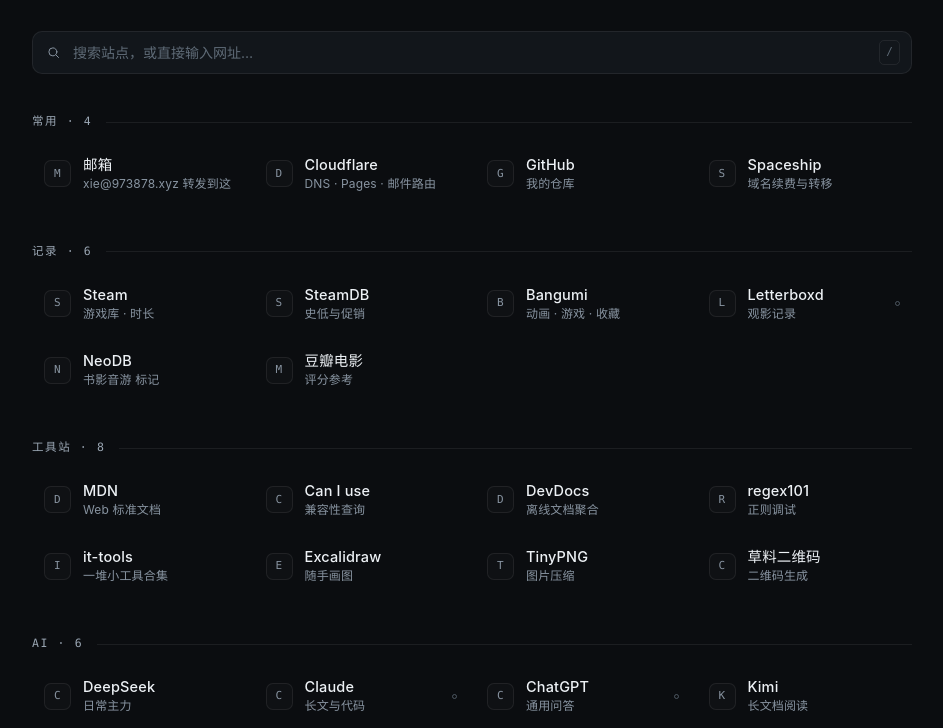
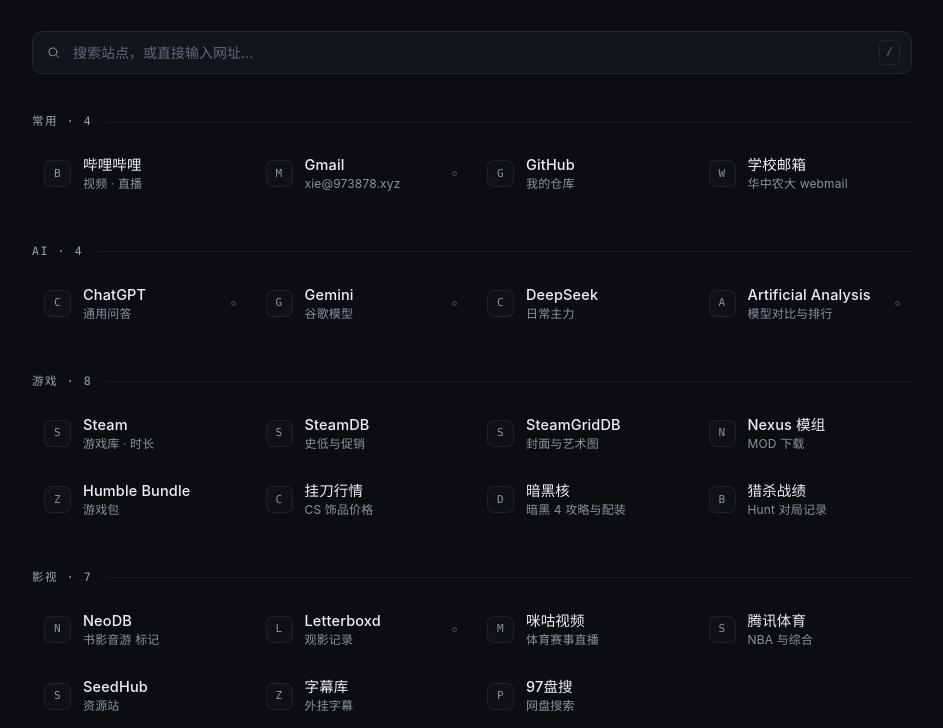
Before and after one commit to xiebro01/973878-site, a plain HTML site: page nav/index.html in a window 1280 px wide. Shown: the part 224-952 px from the top of the page, without its empty margins (168-1111 px from the left). Drawn offline with Linux system fonts and the light colour scheme.

Commit message:
导航页按实际使用重排：6 组 32 条，slow 改名 proxy

```diff
--- a/assets/style.css
+++ b/assets/style.css
@@ -289,7 +289,7 @@ h1,h2,h3{margin:0;font-weight:600;letter-spacing:-.01em}
 .item:hover .fav{color:var(--accent);border-color:rgba(232,180,92,.32)}
 
 /* 需要代理的小圆点 */
-.item .slow{
+.item .proxy{
   width:5px;height:5px;
   flex:0 0 auto;
   margin-left:auto;
--- a/data/nav.js
+++ b/data/nav.js
@@ -1,10 +1,10 @@
 /* ============================================================
    导航站数据 — 改这里就够，页面会自动渲染
    ------------------------------------------------------------
-   name  显示名称（首字用作图标兜底）
-   url   链接
-   desc  一句话说明，越短越好
-   slow  true 表示国内通常要代理，右侧会显示一个小圆点
+   name   显示名称（首字用作图标兜底）
+   url    链接
+   desc   一句话说明，越短越好
+   proxy  true 表示国内通常需要代理，右侧会显示一个小圆点
    ============================================================ */
 window.NAV = {
   updated: '2026-11',
@@ -13,45 +13,63 @@ window.NAV = {
     {
       title: '常用',
       items: [
-        { name: '邮箱',       url: 'https://mail.google.com',      desc: 'xie@973878.xyz 转发到这' },
-        { name: 'Cloudflare', url: 'https://dash.cloudflare.com',  desc: 'DNS · Pages · 邮件路由' },
-        { name: 'GitHub',     url: 'https://github.com/xiebro01',  desc: '我的仓库' },
-        { name: 'Spaceship',  url: 'https://www.spaceship.com',    desc: '域名续费与转移' }
-      ]
-    },
-    {
-      title: '记录',
-      items: [
-        { name: 'Steam',      url: 'https://store.steampowered.com', desc: '游戏库 · 时长' },
-        { name: 'SteamDB',    url: 'https://steamdb.info',           desc: '史低与促销' },
-        { name: 'Bangumi',    url: 'https://bgm.tv',                 desc: '动画 · 游戏 · 收藏' },
-        { name: 'Letterboxd', url: 'https://letterboxd.com/xie73/',  desc: '观影记录', slow: true },
-        { name: 'NeoDB',      url: 'https://neodb.social',           desc: '书影音游 标记' },
-        { name: '豆瓣电影',    url: 'https://movie.douban.com',       desc: '评分参考' }
-      ]
-    },
-    {
-      title: '工具站',
-      items: [
-        { name: 'MDN',        url: 'https://developer.mozilla.org', desc: 'Web 标准文档' },
-        { name: 'Can I use',  url: 'https://caniuse.com',           desc: '兼容性查询' },
-        { name: 'DevDocs',    url: 'https://devdocs.io',            desc: '离线文档聚合' },
-        { name: 'regex101',   url: 'https://regex101.com',          desc: '正则调试' },
-        { name: 'it-tools',   url: 'https://it-tools.tech',         desc: '一堆小工具合集' },
-        { name: 'Excalidraw', url: 'https://excalidraw.com',        desc: '随手画图' },
-        { name: 'TinyPNG',    url: 'https://tinypng.com',           desc: '图片压缩' },
-        { name: '草料二维码',  url: 'https://cli.im',                desc: '二维码生成' }
+        { name: '哔哩哔哩',  url: 'https://www.bilibili.com/', desc: '视频 · 直播' },
+        { name: 'Gmail',    url: 'https://mail.google.com/mail/', desc: 'xie@973878.xyz', proxy: true },
+        { name: 'GitHub',   url: 'https://github.com/xiebro01', desc: '我的仓库' },
+        { name: '学校邮箱',  url: 'https://webmail.hzau.edu.cn/?q=base', desc: '华中农大 webmail' }
       ]
     },
     {
       title: 'AI',
       items: [
-        { name: 'DeepSeek',     url: 'https://chat.deepseek.com',  desc: '日常主力' },
-        { name: 'Claude',       url: 'https://claude.ai',          desc: '长文与代码', slow: true },
-        { name: 'ChatGPT',      url: 'https://chatgpt.com',        desc: '通用问答', slow: true },
-        { name: 'Kimi',         url: 'https://kimi.moonshot.cn',   desc: '长文档阅读' },
-        { name: '通义千问',      url: 'https://tongyi.aliyun.com',  desc: '国内速度稳' },
-        { name: 'Hugging Face', url: 'https://huggingface.co',     desc: '模型与数据集', slow: true }
+        { name: 'ChatGPT',  url: 'https://chatgpt.com/', desc: '通用问答', proxy: true },
+        { name: 'Gemini',   url: 'https://gemini.google.com/app?hl=zh', desc: '谷歌模型', proxy: true },
+        { name: 'DeepSeek', url: 'https://chat.deepseek.com/', desc: '日常主力' },
+        { name: 'Artificial Analysis', url: 'https://artificialanalysis.ai/zh', desc: '模型对比与排行', proxy: true }
+      ]
+    },
+    {
+      title: '游戏',
+      items: [
+        { name: 'Steam',         url: 'https://store.steampowered.com/', desc: '游戏库 · 时长' },
+        { name: 'SteamDB',       url: 'https://steamdb.info/',           desc: '史低与促销' },
+        { name: 'SteamGridDB',   url: 'https://www.steamgriddb.com/',    desc: '封面与艺术图' },
+        { name: 'Nexus 模组',     url: 'https://www.nexusmods.com/',      desc: 'MOD 下载' },
+        { name: 'Humble Bundle', url: 'https://zh.humblebundle.com/',    desc: '游戏包' },
+        { name: '挂刀行情',       url: 'https://csqaq.com/home',          desc: 'CS 饰品价格' },
+        { name: '暗黑核',         url: 'https://www.d2core.com/',         desc: '暗黑 4 攻略与配装' },
+        { name: '猎杀战绩',       url: 'https://bayouledger.com/zh',      desc: 'Hunt 对局记录' }
+      ]
+    },
+    {
+      title: '影视',
+      items: [
+        { name: 'NeoDB',      url: 'https://neodb.social/',     desc: '书影音游 标记' },
+        { name: 'Letterboxd', url: 'https://letterboxd.com/xie73/', desc: '观影记录', proxy: true },
+        { name: '咪咕视频',    url: 'https://www.miguvideo.com/', desc: '体育赛事直播' },
+        { name: '腾讯体育',    url: 'https://sports.qq.com/',     desc: 'NBA 与综合' },
+        { name: 'SeedHub',    url: 'https://www.seedhub.cc/',   desc: '资源站' },
+        { name: '字幕库',      url: 'https://zmk.pw/',           desc: '外挂字幕' },
+        { name: '97盘搜',     url: 'https://pansoo.net/',       desc: '网盘搜索' }
+      ]
+    },
+    {
+      title: '学习',
+      items: [
+        { name: '华农门户', url: 'https://portal-paas.hzau.edu.cn/main.html#/Index', desc: '教务 · 选课' },
+        { name: '谷歌学术', url: 'https://scholar.google.com/',  desc: '论文检索', proxy: true },
+        { name: '谷歌翻译', url: 'https://translate.google.com/', desc: '翻译', proxy: true }
+      ]
+    },
+    {
+      title: '外网',
+      items: [
+        { name: '推特',      url: 'https://x.com/home',           desc: 'X / Twitter', proxy: true },
+        { name: 'Twitch',   url: 'https://www.twitch.tv/',        desc: '直播', proxy: true },
+        { name: 'Instagram', url: 'https://www.instagram.com/',   desc: '图片社交', proxy: true },
+        { name: '机场推荐',  url: 'https://jichangtuijian1.com/',  desc: '代理服务整理' },
+        { name: '环球梯',    url: 'https://asdfla92.huanqiutt.xyz/', desc: '代理服务' },
+        { name: '魔戒',      url: 'https://mojie.app/login',       desc: '代理服务' }
       ]
     }
   ]
--- a/nav/index.html
+++ b/nav/index.html
@@ -7,7 +7,7 @@
 <meta name="description" content="常去的地方都在这里。" />
 <meta name="theme-color" content="#0B0D10" />
 <link rel="icon" href="../favicon.svg" type="image/svg+xml" />
-<link rel="stylesheet" href="../assets/style.css?v=20261117b" />
+<link rel="stylesheet" href="../assets/style.css?v=20261117c" />
 </head>
 <body>
 <main class="wrap page">
@@ -93,7 +93,7 @@
       '<a class="item" href="' + it.url + '" target="_blank" rel="noopener noreferrer" data-url="' + it.url + '">' +
         iconFor(it.url) +
         '<span class="txt"><strong>' + esc(it.name) + '</strong><small>' + esc(it.desc || '') + '</small></span>' +
-        (it.slow ? '<span class="slow" title="国内通常需要代理" aria-label="需要代理"></span>' : '') +
+        (it.proxy ? '<span class="proxy" title="国内通常需要代理" aria-label="需要代理"></span>' : '') +
       '</a>'
     );
   }
```
Also changed, not shown: 404.html (+1 -1 lines), index.html (+1 -1 lines), library/games/index.html (+1 -1 lines), library/movies/index.html (+1 -1 lines).
